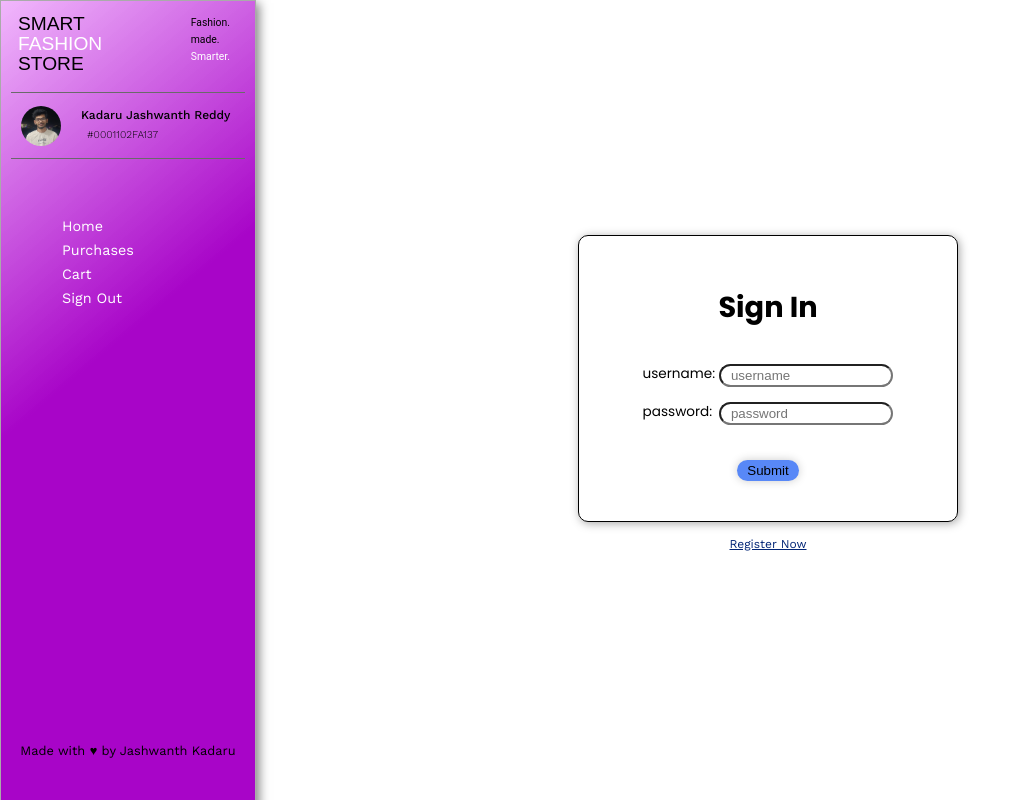
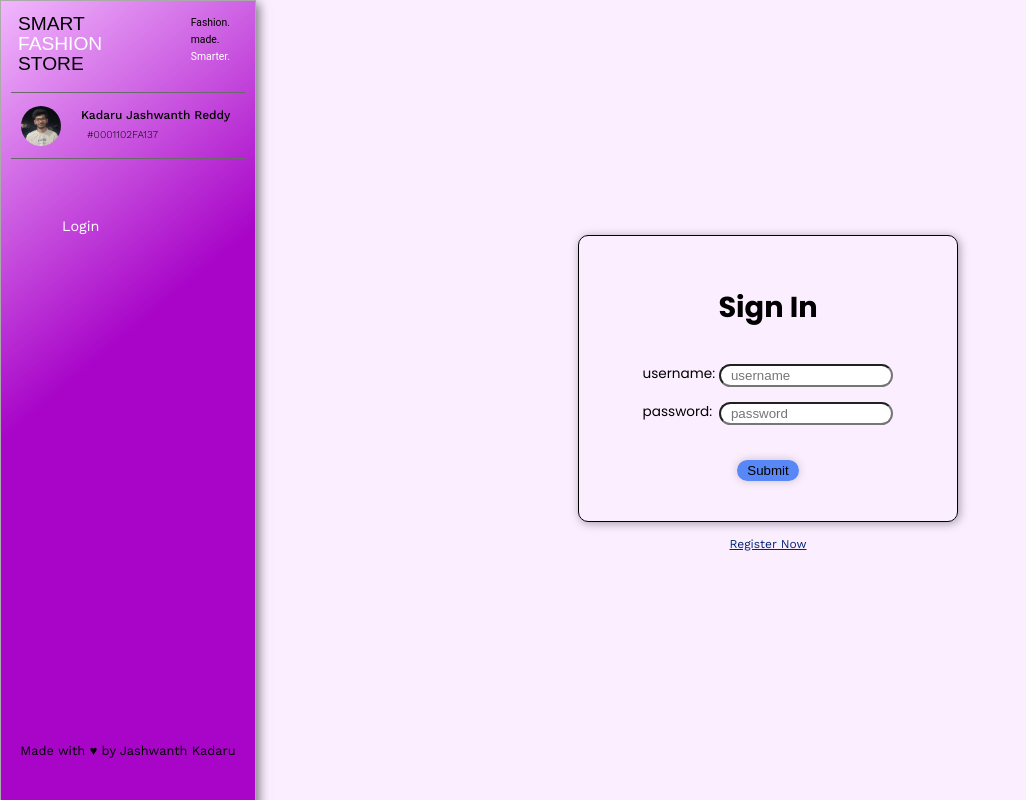
Before and after one commit to JashwanthKadaru/AI_Assisted_Shopping_App, a React (Create React App) app in the folder client/smart_store_client/: page /login in a window 1280 px wide. Shown: the whole page, without its empty margins (0-1026 px from the left). Built offline with nearby package versions, Linux system fonts and the light colour scheme; a web font is replaced by a local one.

Commit message:
In client folder, made changes to Drawer and Login react components. Added axios http requests to urls. yet to setup urls.

```diff
--- a/client/smart_store_client/src/components/Drawer.js
+++ b/client/smart_store_client/src/components/Drawer.js
@@ -1,6 +1,16 @@
-import { NavLink } from 'react-router-dom';
+import { NavLink, useNavigate, useOutletContext } from 'react-router-dom';
 import '../css/Drawer.css'
-const Drawer = () => {
+const Drawer = ({ isLogged ,setIsLogged, isVerfied, setIsVerified }) => {
+    const navigate = useNavigate();
+
+    const handleLogout = (event) => {
+       event.preventDefault();
+
+       setIsLogged(false); setIsVerified(false);
+
+       navigate('/login');
+    }
+
     return (
         <div className="app-drawer">
             <div className='navbar'>
@@ -28,10 +38,11 @@ const Drawer = () => {
 
                 <header>
                     <nav>
-                        <NavLink className='link' to={'/shop'}> Home </NavLink>
-                        <NavLink className='link' to={'/purchases'}> Purchases </NavLink>
-                        <NavLink className='link' to={'/cart'}> Cart </NavLink>
-                        <NavLink className='link' to={'/login'}> Sign Out </NavLink>
+                        {(isLogged)?<NavLink className='link' to={'/shop'}> Home </NavLink>:null}
+                        {(isLogged)?<NavLink className='link' to={'/purchases'}> Purchases </NavLink>:null}
+                        {(isLogged)?<NavLink className='link' to={'/cart'}> Cart </NavLink>:null}
+                        {(isLogged)?<a className='link' onClick={(e)=>{handleLogout(e)}}> Sign Out </a>:null}
+                        {(!isLogged)?<NavLink className='link' to={'/login'}> Login </NavLink>:null}
                     </nav>
                 </header>
             </div>
--- a/client/smart_store_client/src/css/Login.css
+++ b/client/smart_store_client/src/css/Login.css
@@ -5,6 +5,7 @@
     flex-direction: column;
     justify-content: center;
     align-items: center;
+    background: #fbeeff;
 }
 
 form {
@@ -51,21 +52,22 @@ form button {
     border-radius: 20px;
     box-shadow: 0px 0px 10px 0px rgba(0,0,0,0.2);
 
-    background-color: rgb(88, 136, 247);
+    background-color: #bf1bdf;
 }
 
 form button:hover {
     box-shadow: 1.5px 1.5px 15px 1px rgba(0,0,0,0.35);
     transform: scale(1.1);
+    color: white;
 }
 
 a {
     font-size: 0.75rem;
     font-family: 'Work Sans', Arial, Helvetica, sans-serif;
     margin: 15px 0;
-    color: rgb(2, 37, 118);
+    color: #a805c8;
 }
 
 a:hover {
-    color: rgb(58, 110, 231);
+    color: #bf1bdf;
 }
--- a/client/smart_store_client/src/pages/Login.js
+++ b/client/smart_store_client/src/pages/Login.js
@@ -1,34 +1,54 @@
 import { useState } from "react";
 import '../css/Login.css'
-import { NavLink, useOutletContext } from "react-router-dom";
+import { NavLink, Navigate, useNavigate, useOutletContext } from "react-router-dom";
+import axios from 'axios';
+
 const Login = () => {
-    const { isLogged ,setIsLogegd, isVerfied, setIsVerified } = useOutletContext();
+    const { isLogged ,setIsLogged, isVerfied, setIsVerified, setGlobalUsername } = useOutletContext();
     const [username, setUsername] = useState('');
     const [password, setPassword] = useState('');
+    const [errorMessage, setErrorMessage] = useState('');
 
-    const onSubmit = () => {
-        return (
-            <div>
+    const navigate = useNavigate();
 
-            </div>
-        )
+    const handleLogin = (event) => {
+        event.preventDefault();
+
+        axios.post('/smartfashionstore/login', {username, password}).then(response => {
+            if(response.data.success || true) {
+                setIsLogged(true);
+                setIsVerified(true);
+                setGlobalUsername(username);
+                navigate('/shop');
+            } else {
+                setErrorMessage('Invalid username or password.');
+            }
+        })
+        .catch(error => {
+            console.error('Error during login: ', error);
+            setErrorMessage('An error occurred during login');
+        })
+        setIsLogged(true);
+        setIsVerified(true);
+        navigate('/shop');
     }
 
     return (
         <div className="login">
-            <form>
+            <form onSubmit={(e) => {handleLogin(e)}}>
                 <h1> Sign In </h1>
                 <div className="form-field">
                     <label > username: </label>
-                    <input type="text" placeholder="username" value={username} onChange={(e) => {setUsername(e.target.value)}}/>
+                    <input type="text" placeholder="username" value={username} onChange={(e) => {setUsername(e.target.value)}} required/>
                 </div>
 
                 <div className="form-field">
                     <label > password: </label>
-                    <input type="password" placeholder="password" value={password} onChange={(e) => {setPassword(e.target.value)}}/>
+                    <input type="password" placeholder="password" value={password} onChange={(e) => {setPassword(e.target.value)}} required/>
                 </div>
 
-                <button type="submit" onClick={() => {onsubmit()}}> Submit </button>
+                <button type="submit"> Submit </button>
+                {errorMessage && <p style={{color: "red", width: "fit-content", maxWidth: "75%", margin: "0px auto", fontFamily: "Poppins", fontSize:"0.75rem"}}> {errorMessage} </p>}
             </form>
 
             <NavLink to='/register'> Register Now </NavLink>
```
